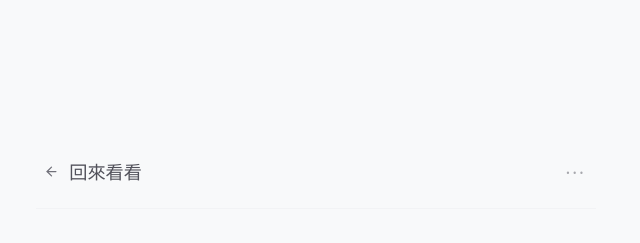
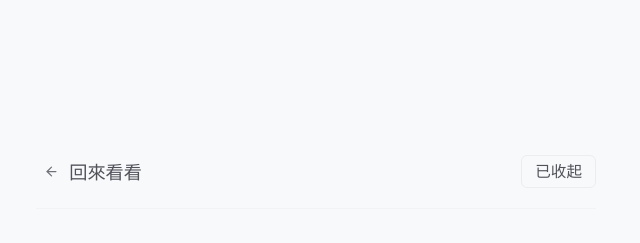
Before and after one commit to q5089877/privateMind, a React (Vite) app: page / in a window 1280 px wide. Both pictures are taken after a click on the button "回來看看". Shown: the top 243 px of the page, without its empty margins (324-964 px from the left). Built offline with nearby package versions, Linux system fonts and the light colour scheme.

Commit message:
feat(ui): update 'Tuck Away' and 'Archived Space' to subtle ghost buttons

```diff
--- a/src/components/ReviewScreen.tsx
+++ b/src/components/ReviewScreen.tsx
@@ -136,39 +136,15 @@ export const ReviewScreen: React.FC<ReviewScreenProps> = ({ onClose }) => {
           </button>
         )}
 
-        {/* 右側 17｜隱形抽屜 (···)：收納「已收起」空間 */}
+        {/* 右側：淡淡的「已收起」按鈕 */}
         {!isViewingArchived && (
-          <div className="relative">
-            <button
-              type="button"
-              onClick={() => setShowDrawerMenu(prev => !prev)}
-              className="text-ink-muted/60 hover:text-ink cursor-pointer px-2 py-1 text-sm tracking-widest transition-colors select-none"
-              title="選單"
-            >
-              {UI_TEXT.menu.trigger}
-            </button>
-
-            {showDrawerMenu && (
-              <>
-                <div
-                  className="fixed inset-0 z-20"
-                  onClick={() => setShowDrawerMenu(false)}
-                />
-                <div className="absolute right-0 top-full mt-1.5 py-1 px-1 bg-surface border border-border-base/80 rounded-2xl shadow-lg z-30 whitespace-nowrap min-w-[110px] space-y-0.5">
-                  <button
-                    type="button"
-                    onClick={() => {
-                      setShowDrawerMenu(false);
-                      setIsViewingArchived(true);
-                    }}
-                    className="w-full text-left text-xs text-ink-secondary hover:text-ink hover:bg-surface-hover px-3 py-2 rounded-xl cursor-pointer transition-colors"
-                  >
-                    {UI_TEXT.menu.hiddenSpaceItem}
-                  </button>
-                </div>
-              </>
-            )}
-          </div>
+          <button
+            type="button"
+            onClick={() => setIsViewingArchived(true)}
+            className="px-2.5 py-1 text-xs font-normal text-ink-secondary hover:text-ink border border-border-base/60 hover:border-border-focus/80 rounded-[6px] bg-transparent transition-colors cursor-pointer active:scale-[0.98]"
+          >
+            {UI_TEXT.hiddenSpace.title}
+          </button>
         )}
       </header>
 
--- a/src/components/ThoughtCard.tsx
+++ b/src/components/ThoughtCard.tsx
@@ -273,8 +273,8 @@ export const ThoughtCard: React.FC<ThoughtCardProps> = ({
               </button>
             </div>
           ) : (
-            /* 正常時間線：左側「＋ 接著說……」，右側可收合按鈕（若已展開） */
-            <div className="pt-0.5 pl-14 flex items-center justify-between">
+            /* 正常時間線：左側「＋ 接著說……」，右側「收起來」Ghost Button（若展開則帶收合） */
+            <div className="pt-1 pl-14 flex items-center justify-between">
               <button
                 type="button"
                 onClick={() => setIsAdding(true)}
@@ -283,6 +283,7 @@ export const ThoughtCard: React.FC<ThoughtCardProps> = ({
                 {UI_TEXT.review.card.addAdditionBtn}
               </button>
 
+              <div className="flex items-center gap-2">
                 {/* 三明治展開狀態下的收合入口 */}
                 {totalEntries > 2 && isExpanded && (
                   <button
@@ -293,6 +294,16 @@ export const ThoughtCard: React.FC<ThoughtCardProps> = ({
                     收合思緒
                   </button>
                 )}
+
+                {/* 淡淡的「收起來」Ghost Button */}
+                <button
+                  type="button"
+                  onClick={handleTuckAway}
+                  className="px-2.5 py-0.5 min-h-[26px] text-xs font-normal leading-tight text-ink-secondary hover:text-ink border border-border-base/50 hover:border-border-focus/70 rounded-[6px] bg-transparent transition-colors cursor-pointer active:scale-[0.98]"
+                >
+                  {UI_TEXT.review.card.tuckAwayBtn}
+                </button>
+              </div>
             </div>
           )
         )}
```
Lines whose indentation alone changed are shown as unchanged.
